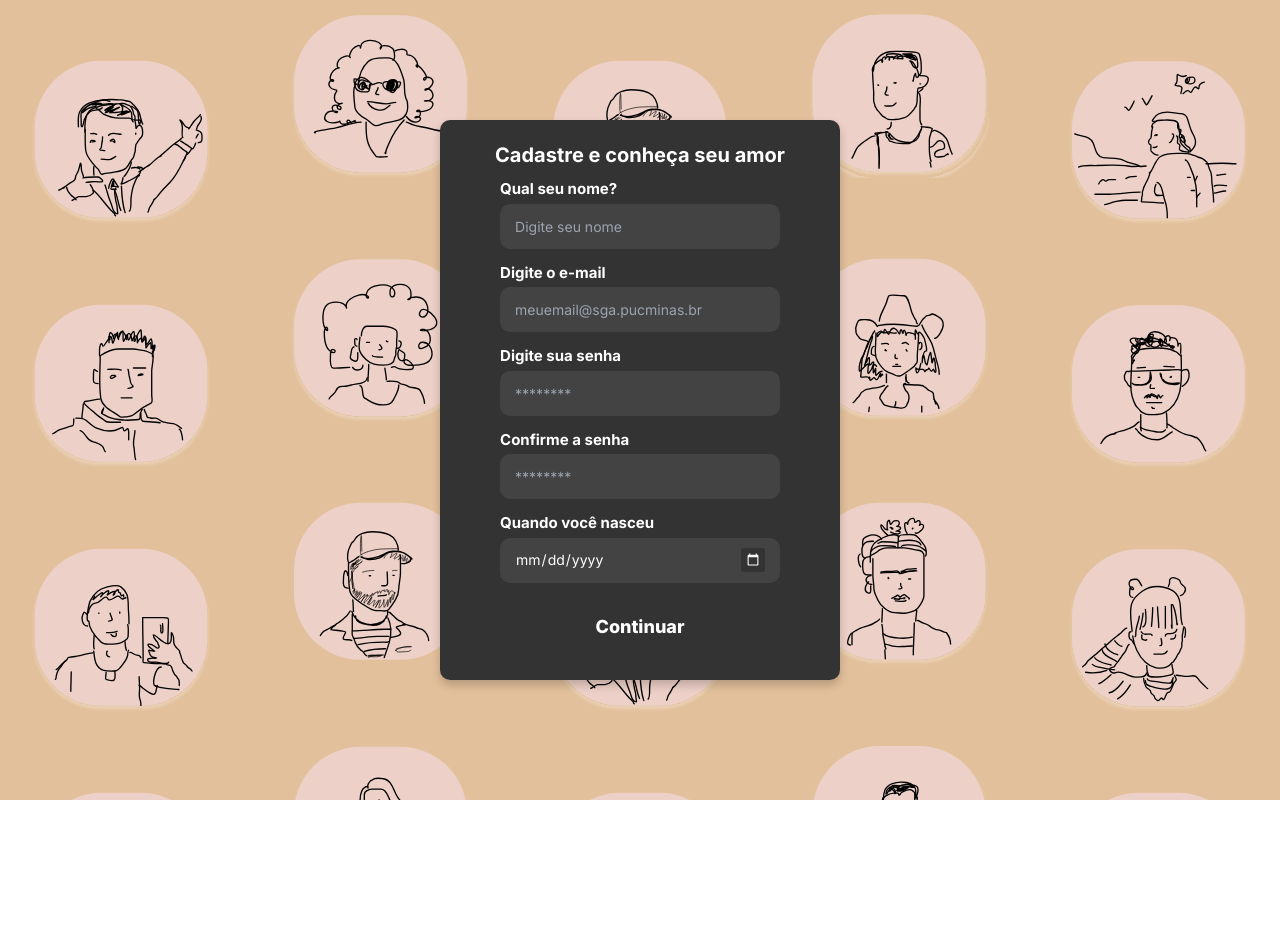
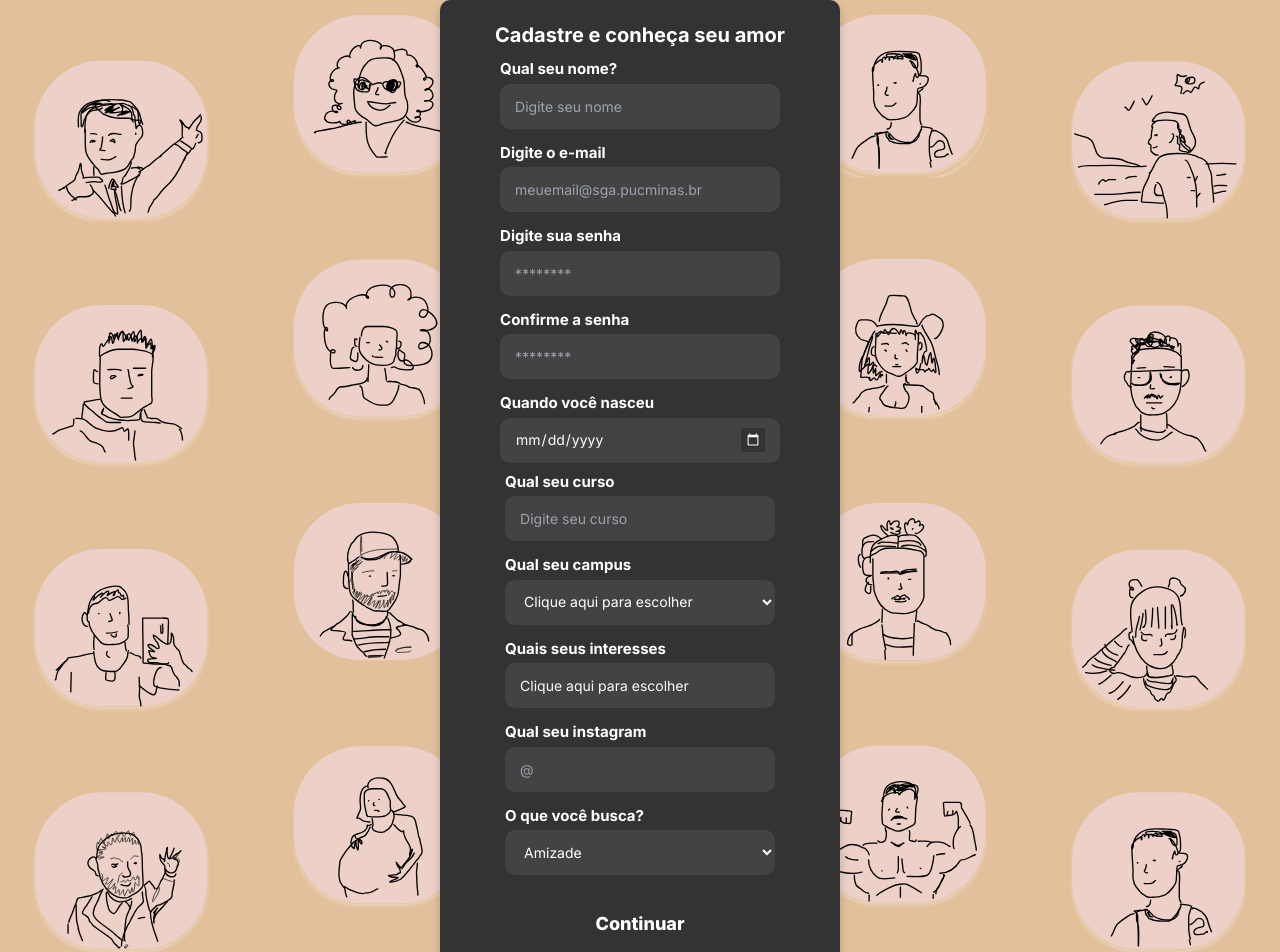
Before and after one commit to arttturslv/puclove, a React (Vite) app: page /cadastro in a window 1280 px wide. Shown: the top 952 px of the page. Before the commit the page ends 800 px from the top, so only its background shows below. Built offline with nearby package versions, Linux system fonts and the light colour scheme; no server answers.

Commit message:
arrumando cadastro

```diff
--- a/src/pages/cadastro.jsx
+++ b/src/pages/cadastro.jsx
@@ -1,45 +1,88 @@
 import React, { useEffect } from 'react';
 import "../StyleCadastro.css";
 import {useState} from 'react'
-import CadastroPerfil from "../pages/cadastroPerfil";
 import {useForm} from "react-hook-form";
+import axios from "axios";
+import api from '../api/axiosConfig';
+import Interesses from '../components/Interesses';
+import { useNavigate } from "react-router-dom";
 
-const Cadastro = () => {
+const RegistrationForm = () => {
+  const {
+	  register,
+    handleSubmit,
+    formState: { errors },
+    watch,
+    getValues
+  } = useForm();
 
-  //cria um obj user pra armazenar as respostas dos formularios.
   const [newUser, setNewUser] = useState({
     name: "",
-    email: "", //@sga.pucminas.br
+    email: "",
     password: "",
-    birthDate: "", //2021-02-21" ano, mes, dia -------- fim da primeira pagina
+    birthDate: "",
     course: "",
-    campus: "", //São Gabriel, Praça da Liberdade, Coração Eucaristico.
-    interestsIds: [""], //é o id do interesse -> 650f6763affad354ee338325
+    campus: "",
+    interests: [], //array interests está mockado por enquanto
     instagram: "",
-    intention: "", //FRIENDSHIP, SOMETHING_CASUAL, SERIOUS_RELATIONSHIP
+    intention: "",
+    role: "USER"
   });
 
-const [mostrarComponente, setMostrarComponente] = useState(false); //mostrar o CadastroPerfil
+  //TODO: arrumar o hook que guarda o state do usuário, está sendo amazenado só depois que envia o form de submit, talvez separar o setNewUser do post
 
-const handleClickCadastro = (e) => { //se clicar para continuar, ele mostra o cadastroPerfil e esconde o cadastro atual.
-  e.preventDefault()
-  setMostrarComponente(true);
-}
+  const onSubmit = async (data) => {
 
-  const {register, handleSubmit, getValues, watch, formState: {errors}} = useForm();
+    let arrayInterests = placeholder.split(', ');
+    data.interests = arrayInterests;
 
-  const onSubmit = (data, e) => {
-    e.preventDefault();
-    console.log(data)
-    handleClickCadastro(e);
+    await setNewUser((prevUser) => ({ ...prevUser, ...data }));
+
+    console.log(data.interests)
+    try {
+      const response = await axios.post(
+        "http://localhost:8080/auth/register",
+        newUser
+      );
+      console.log("Registration successful", response.data);
+      alert("registrado com sucesso")
+      setTimeout(() => {
+        navigate("/login");
+      }, 2000);
+    } catch (error) {
+      console.error("Registration failed", error);
+    }
+  };
+
+  const [clicado, setClicado] = useState(false);
+
+  const handleClick = (e) => { //verifica se clicaram para voltar no formulario anterior, se sim, atualiza o "clicado"
+    setClicado(true);
   }
+  // useEffect(() => { //caso o clicado seja atualizado, ele atualiza o valor do componente que esconde esse formulario e mostra o anterior.
+  //   setMostrarComponente(true)
+  // }, [clicado]);
 
-  //Ao passar pro cadastroPerfil, ele manda o JSON de user e o state para mostrar/esconder componente.
-    return (
-    <div className="container-cadastro">
-    {mostrarComponente && <CadastroPerfil  user={newUser} setMostrarComponente={setMostrarComponente} />}
-    {!mostrarComponente && (
+
+  const [opcoes, setOpcoes] = useState();   // state para armazenar os interesses pegados da api na variavel opções
+  useEffect(() => { //useEffect faz apenas um get
+    api
+      .get("/interests")
+      .then((response) => setOpcoes(response.data))
+      .catch((err) => {
+        console.error("ops! ocorreu um erro" + err);
+      });
+  }, []);
+
+  const [placeholder, setPlaceholder] = useState('Clique aqui para escolher'); //usado para armazenar os valores selecionados no modal de interesse
+  const [openModal, setOpenModal] = useState(false); //usado para abrir o modal de interesses.
+  const navigate = useNavigate();
+
+  return (
     <div className="container-cadastro ">
+
+    {openModal && <Interesses closeModal={() => setOpenModal(!openModal)} setPlaceholder={setPlaceholder} opcoes={opcoes} />}
+
       <div className="wrap-cadastro">
         <form className="cadastro-form">
 
@@ -80,8 +123,41 @@ const handleClickCadastro = (e) => { //se clicar para continuar, ele mostra o ca
           </div>
           <div className="wrap-input">
             <h4>Quando você nasceu</h4>
-            <input className="input datepickerbg" type="date" placeholder="01/01/1900" name="birthdate"  {...register('birthdate', {required:true})}/>
+            <input className="input datepickerbg" type="date" placeholder="01/01/1900" name="birthDate"  {...register('birthDate', {required:true})}/>
             {errors?.date?.type === 'valueAsDate' && <p className=' text-vermelhoSanguino'>Data invalida*</p>}
+
+
+          <div className="wrap-input">
+            <h4>Qual seu curso</h4>
+            <input className="input" type="text" placeholder="Digite seu curso" name="course" {...register('course', {required:true})}/>
+          </div>
+
+          <div className="wrap-input">
+            <h4>Qual seu campus</h4>
+            <select className="input" id="cursos" name="campus" {...register('campus', {required:true})}>
+              <option value="" >Clique aqui para escolher</option>
+              <option value="São Gabriel">São Gabriel</option>
+              <option value="Praça da Liberdade">Praça da Liberdade</option>
+              <option value="Coração Eucarístico">Coração Eucarístico</option>
+            </select>
+          </div>
+
+          <div className="wrap-input">
+            <h4>Quais seus interesses</h4>
+            <input className="input  placeholder-white hover:placeholder-cinzaBlack" name="interests" type="text" placeholder={placeholder} onClick={()=> setOpenModal(true)} />
+          </div>
+          <div className="wrap-input">
+            <h4>Qual seu instagram</h4>
+            <input className="input after:text-black" type="" placeholder="@" name="instagram" {...register('instagram', {required:true})}/>
+          </div>
+          <div className="wrap-input">
+            <h4>O que você busca?</h4>
+            <select className="input" id="intencao" name="intention" {...register('intention', {required:true})}>
+              <option value="FRIENDSHIP">Amizade</option>
+              <option value="SERIOUS_RELATIONSHIP">Um romance</option>
+              <option value="SOMETHING_CASUAL">Amigos para curtir uma festa</option>
+            </select>
+          </div>
 
           </div>
           <div className="container-cadastro-form-btn">
@@ -91,9 +167,6 @@ const handleClickCadastro = (e) => { //se clicar para continuar, ele mostra o ca
         </form>
       </div>
     </div>
-    )}
-  </div>
+    )};
 
-)};
-
-export default Cadastro;
+export default RegistrationForm;
--- /dev/null
+++ b/src/pages/cadastroOld.jsx
@@ -0,0 +1,99 @@
+import React, { useEffect } from 'react';
+import "../StyleCadastro.css";
+import {useState} from 'react'
+import CadastroPerfil from "./cadastroPerfil";
+import {useForm} from "react-hook-form";
+
+const Cadastro = () => {
+
+  //cria um obj user pra armazenar as respostas dos formularios.
+  const [newUser, setNewUser] = useState({
+    name: "",
+    email: "", //@sga.pucminas.br
+    password: "",
+    birthDate: "", //2021-02-21" ano, mes, dia -------- fim da primeira pagina
+    course: "",
+    campus: "", //São Gabriel, Praça da Liberdade, Coração Eucaristico.
+    interestsIds: [""], //é o id do interesse -> 650f6763affad354ee338325
+    instagram: "",
+    intention: "", //FRIENDSHIP, SOMETHING_CASUAL, SERIOUS_RELATIONSHIP
+  });
+
+const [mostrarComponente, setMostrarComponente] = useState(false); //mostrar o CadastroPerfil
+
+const handleClickCadastro = (e) => { //se clicar para continuar, ele mostra o cadastroPerfil e esconde o cadastro atual.
+  e.preventDefault()
+  setMostrarComponente(true);
+}
+
+  const {register, handleSubmit, getValues, watch, formState: {errors}} = useForm();
+
+  const onSubmit = (data, e) => {
+    e.preventDefault();
+    console.log(data)
+    handleClickCadastro(e);
+  }
+
+  //Ao passar pro cadastroPerfil, ele manda o JSON de user e o state para mostrar/esconder componente.
+    return (
+    <div className="container-cadastro">
+    {mostrarComponente && <CadastroPerfil  user={newUser} setMostrarComponente={setMostrarComponente} />}
+    {!mostrarComponente && (
+    <div className="container-cadastro ">
+      <div className="wrap-cadastro">
+        <form className="cadastro-form">
+
+          <span className="cadastro-form-title">
+          Cadastre e conheça seu amor
+          </span>
+
+          <div className="wrap-input">
+            <h4>Qual seu nome?</h4>
+            <input className="input" type="name" placeholder="Digite seu nome" name="name" {...register('name', {required:true})}/>
+            {errors?.name?.type === 'required' && <p className=' text-vermelhoSanguino'>Nome invalido*</p>}
+          </div>
+          <div className="wrap-input">
+            <h4>Digite o e-mail</h4>
+            <input className="input" type="email" placeholder="meuemail@sga.pucminas.br"  name="email"  {...register('email', {required:true, validate: {
+              maxLength: (v) =>
+                v.length <= 50 || "O email tem tamanho maximo de 50 caracteres.",
+              matchPattern: (v) =>
+              /^\w+@sga\.pucminas\.br$/.test(v) ||
+                "Digite um email valido.",
+              }})}/>
+
+            {errors?.email?.message && (
+              <p className=' text-vermelhoSanguino'>{errors.email.message}</p>)}
+
+          </div>
+          {errors?.email?.type === 'required' && <p className=' text-vermelhoSanguino'>Email invalido*</p>}
+          <div className="wrap-input">
+            <h4>Digite sua senha</h4>
+            <input className="input" type="password" placeholder="********"  name="password"  {...register('password', {required:true, minLength:7})}/>
+            {errors?.password?.type === 'minLength' && <p className=' text-vermelhoSanguino'>A senha precisa de ter ao menos 7 caracteres*</p>}
+            {errors?.password?.type === 'required' && <p className=' text-vermelhoSanguino'>Digite a senha*</p>}
+          </div>
+          <div className="wrap-input">
+            <h4>Confirme a senha</h4>
+            <input className="input" type="password" placeholder="********"  name="passwordConfirm"  {...register('passwordConfirm',  {required:true})}/>
+            {watch("passwordConfirm") !== watch("password") && getValues("passwordConfirm") ? (<p className=' text-vermelhoSanguino'>password not match</p>) : null}
+          </div>
+          <div className="wrap-input">
+            <h4>Quando você nasceu</h4>
+            <input className="input datepickerbg" type="date" placeholder="01/01/1900" name="birthdate"  {...register('birthdate', {required:true})}/>
+            {errors?.date?.type === 'valueAsDate' && <p className=' text-vermelhoSanguino'>Data invalida*</p>}
+
+          </div>
+          <div className="container-cadastro-form-btn">
+            <button type='submit' onClick={(e) => handleSubmit(onSubmit)(e)} className="cadastro-form-btn" >Continuar</button>
+
+          </div>
+        </form>
+      </div>
+    </div>
+    )}
+  </div>
+
+)};
+
+export default Cadastro;
--- a/src/pages/login.jsx
+++ b/src/pages/login.jsx
@@ -3,6 +3,8 @@ import logo from "../assets/logo redonda-svg.svg";
 import { useNavigate } from "react-router-dom";
 
 import "../styles.css";
+
+const loginEndpoint = "http://localhost:8080/auth/login";
 
 const Login = () => {
 
@@ -26,7 +28,7 @@ const Login = () => {
         password,
       };
 
-      const response = await fetch("http://localhost:8080/auth/login", {
+      const response = await fetch(loginEndpoint, {
         method: "POST",
         headers: {
           "Content-Type": "application/json",
```
